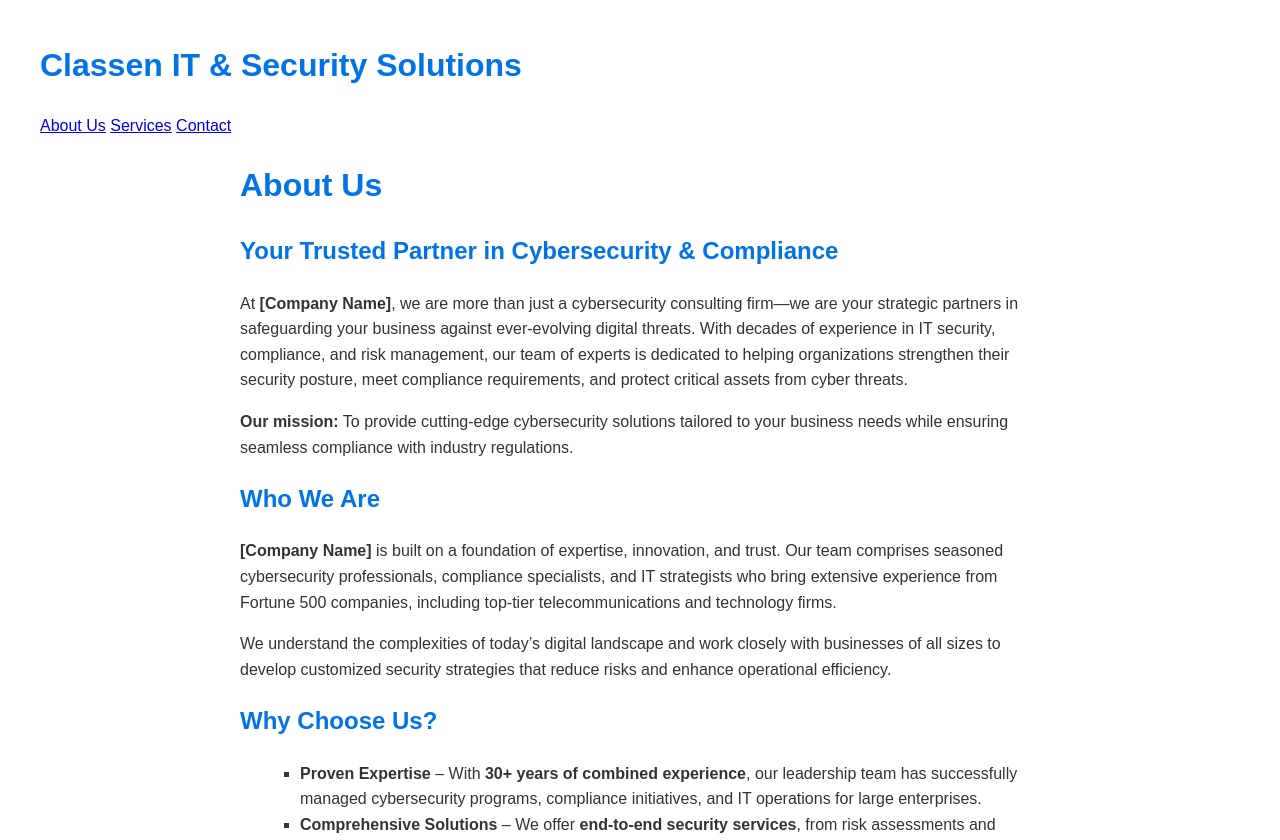
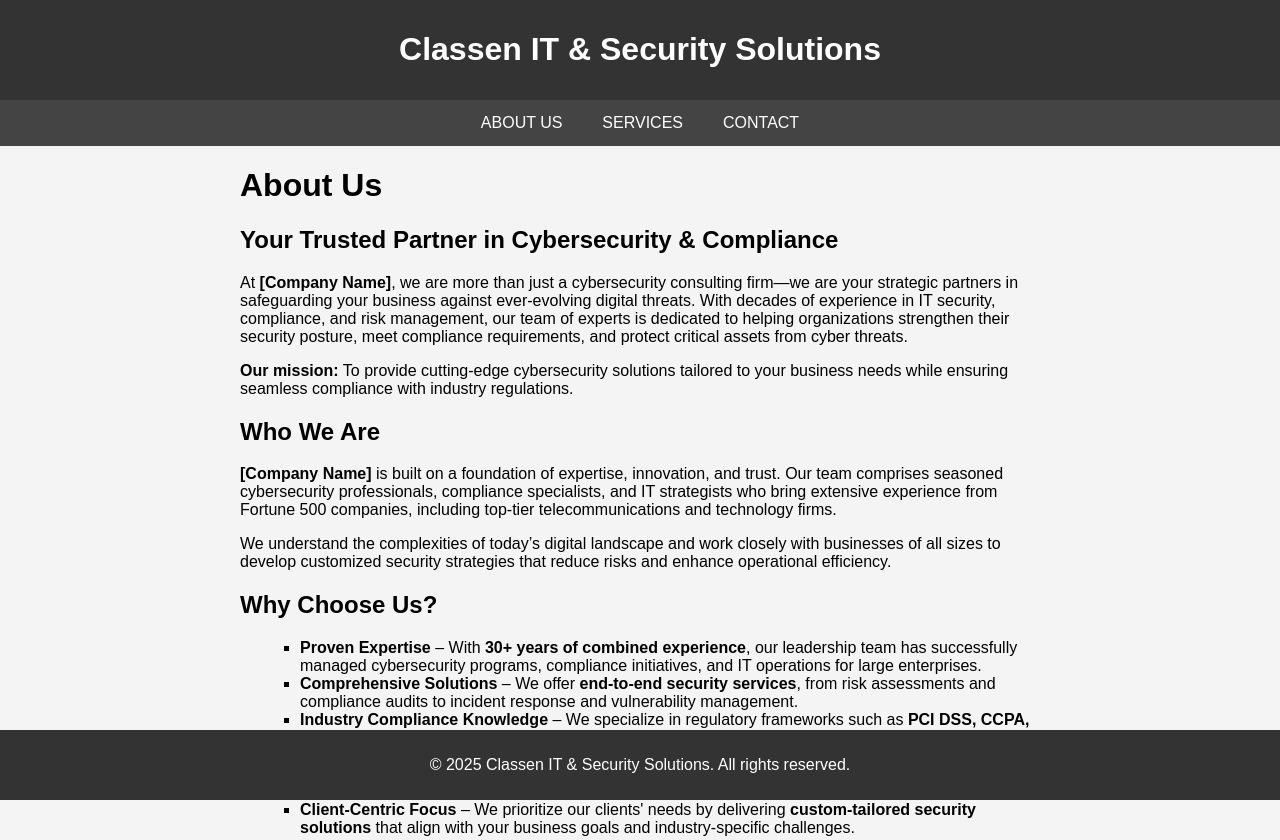
Before and after one commit to alexclage/alexclage.github.io, a plain HTML site: page about.html in a window 1280 px wide. Shown: the top 840 px of the page. Drawn offline with Linux system fonts and the light colour scheme.

Commit message:
update about css
about us css was wrong

```diff
--- a/about.css
+++ b/about.css
@@ -1,11 +1,28 @@
 body {
     font-family: Arial, sans-serif;
-    margin: 40px;
-    line-height: 1.6;
-    color: #333;
+    margin: 0;
+    padding: 0;
+    background-color: #f4f4f4;
 }
-h1, h2, h3 {
-    color: #0073e6;
+header {
+    background-color: #333;
+    color: #fff;
+    padding: 10px 0;
+    text-align: center;
+}
+nav {
+    display: flex;
+    justify-content: center;
+    background-color: #444;
+}
+nav a {
+    color: #fff;
+    padding: 14px 20px;
+    text-decoration: none;
+    text-transform: uppercase;
+}
+nav a:hover {
+    background-color: #555;
 }
 ul {
     list-style-type: square;
@@ -15,3 +32,12 @@ ul {
     max-width: 800px;
     margin: auto;
 }
+footer {
+    background-color: #333;
+    color: #fff;
+    text-align: center;
+    padding: 10px 0;
+    position: fixed;
+    width: 100%;
+    bottom: 0;
+}
```
